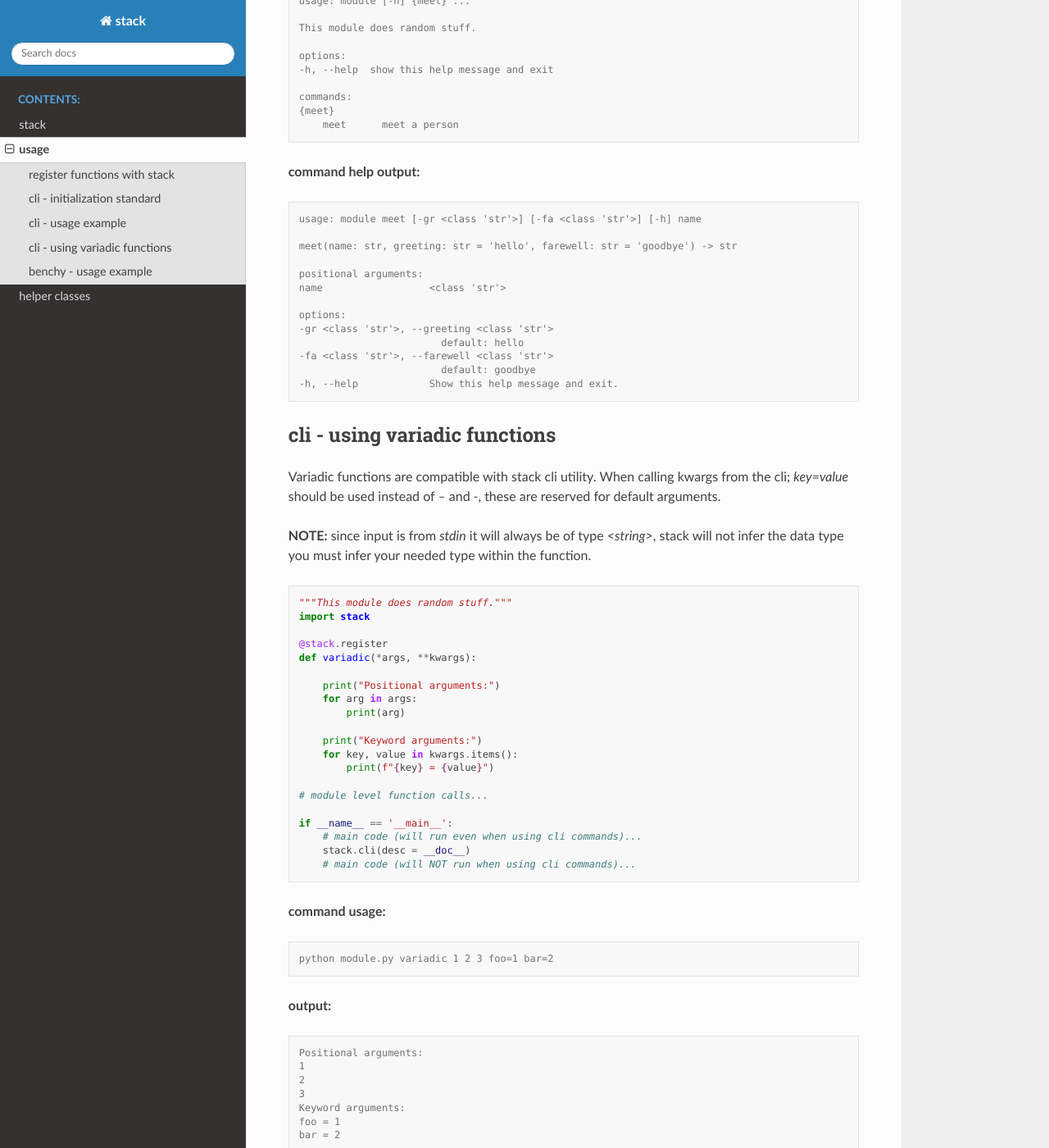
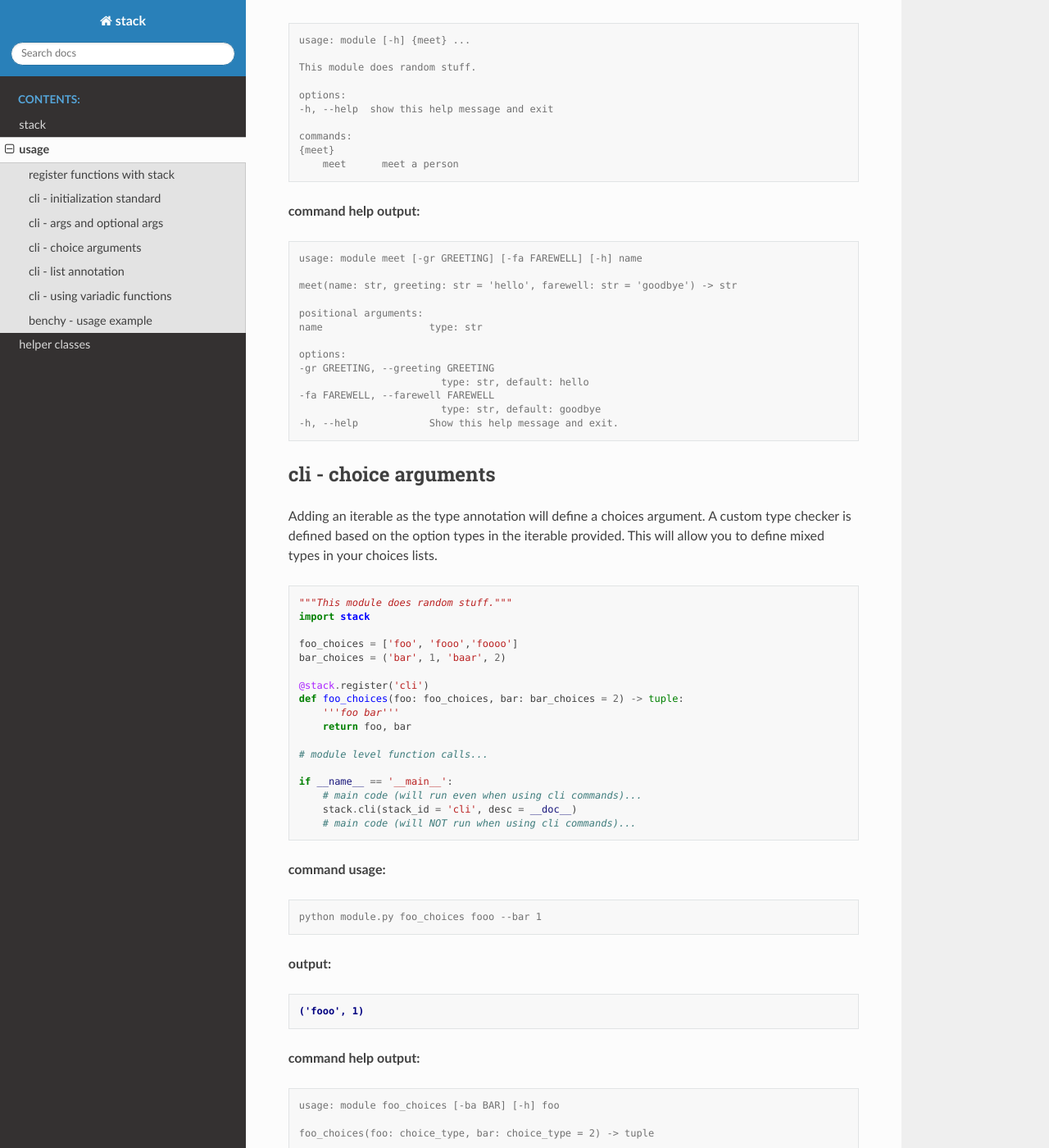
Before and after one commit to aastopher/stakk, a Sphinx documentation site: the page built from docs/source/usage.rst, in a window 1280 px wide and 1400 px high, scrolled down 1865 px. Shown: the whole window at 82% size. Built offline with Sphinx 7.4.7 and the Read the Docs theme 2.0.0, drawn with Linux system fonts in a browser that asks for light colours; some of the changed text lies outside the part shown.

Commit message:
update docs

```diff
--- a/docs/source/usage.rst
+++ b/docs/source/usage.rst
@@ -4,13 +4,13 @@
 register functions with stack
 ===============================
 
-Using the register decorator `@stack.register` on your functions will register it with stack `meta_handler`. Stored functions are available across tools.
+Using the register decorator `@stack.register('stack_id')` on your functions will register it with a stack in `meta_handler.Stack`. Functions in a stack are available for utilities to register and create a link to the stack.
 
 .. code-block:: python
 
    import stack
 
-   @stack.register
+   @stack.register('stack_id')
    def add(x : int, y : int):
        '''add two integers'''
        return x + y
@@ -22,18 +22,16 @@
    import stack
    import asyncio
 
-   @stack.register
+   @stack.register('stack_id')
    async def delay_add(x : int, y : int):
        '''add two integers after 1 sec'''
        await asyncio.sleep(1)
        return x + y
 
-**NOTE:** Adding type hinting to your functions enforces types in the cli and adds positional arg class identifiers in the help docs for the command.
-
 cli - initialization standard
 =============================
 
-It is suggested to define the command line interface after `if __name__ == '__main__'`. Any code before the cli will run even if a cli command is used; code after the cli definition will not run when passing a cli command.
+It is suggested to define the command line interface after `if __name__ == '__main__'`. Any code before the cli will run even if a cli command is used; code after the cli definition will not run when passing a cli command. The cli initialization will require 1 argument a stack_id, optionally you can provide a description it is suggested to use doc strings for this and init as shown.
 
 .. code-block:: python
 
@@ -45,18 +43,20 @@
 
     if __name__ == '__main__':
         # main code (will run even when using cli commands)...
-        stack.cli(*args, **kwargs)
+        stack.cli(stack_id = 'stack_id', desc = __doc__) # desc is optional
         # main code (will NOT run when using cli commands)...
 
-cli - usage example
-===================
+cli - args and optional args
+============================
+
+Adding a default value will create an optional arg for the command. The keyword and default value will be displayed in the help docs along with the type if one is given.
 
 .. code-block:: python
 
     """This module does random stuff."""
     import stack
 
-    @stack.register
+    @stack.register('cli')
     def meet(name : str, greeting : str = 'hello', farewell : str = 'goodbye') -> str:
         '''meet a person'''
         return f'\n{greeting} {name}\n{farewell} {name}'
@@ -65,10 +65,10 @@
 
     if __name__ == '__main__':
         # main code (will run even when using cli commands)...
-        stack.cli(desc = __doc__)
+        stack.cli(stack_id = 'cli', desc = __doc__)
         # main code (will NOT run when using cli commands)...
 
-**NOTE:** Adding type hinting to your functions enforces types in the cli and adds positional arg class identifiers in the help docs for the command.
+**NOTE:** Adding type hinting to your functions enforces types in the cli and adds positional arg class identifiers in the help docs for that command.
 
 **command usage:**
 
@@ -102,34 +102,134 @@
 
 .. code-block:: console
 
-    usage: module meet [-gr <class 'str'>] [-fa <class 'str'>] [-h] name
+    usage: module meet [-gr GREETING] [-fa FAREWELL] [-h] name
 
     meet(name: str, greeting: str = 'hello', farewell: str = 'goodbye') -> str
 
     positional arguments:
-    name                  <class 'str'>
+    name                  type: str
 
     options:
-    -gr <class 'str'>, --greeting <class 'str'>
-                            default: hello
-    -fa <class 'str'>, --farewell <class 'str'>
-                            default: goodbye
+    -gr GREETING, --greeting GREETING
+                            type: str, default: hello
+    -fa FAREWELL, --farewell FAREWELL
+                            type: str, default: goodbye
     -h, --help            Show this help message and exit.
+
+cli - choice arguments
+======================
+
+Adding an iterable as the type annotation will define a choices argument. A custom type checker is defined based on the option types in the iterable provided. This will allow you to define mixed types in your choices lists.
+
+.. code-block:: python
+
+    """This module does random stuff."""
+    import stack
+
+    foo_choices = ['foo', 'fooo','foooo']
+    bar_choices = ('bar', 1, 'baar', 2)
+
+    @stack.register('cli')
+    def foo_choices(foo: foo_choices, bar: bar_choices = 2) -> tuple:
+        '''foo bar'''
+        return foo, bar
+
+    # module level function calls...
+
+    if __name__ == '__main__':
+        # main code (will run even when using cli commands)...
+        stack.cli(stack_id = 'cli', desc = __doc__)
+        # main code (will NOT run when using cli commands)...
+
+**command usage:**
+
+.. code-block:: console
+
+    python module.py foo_choices fooo --bar 1
+
+**output:**
+
+.. code-block:: console
+
+    ('fooo', 1)
+
+**command help output:**
+
+.. code-block:: console
+
+    usage: module foo_choices [-ba BAR] [-h] foo
+
+    foo_choices(foo: choice_type, bar: choice_type = 2) -> tuple
+
+    positional arguments:
+    foo                 choices: (foo, fooo, foooo)
+
+    options:
+    -ba BAR, --bar BAR  choices: (bar, 1, baar, 2), default: 2
+    -h, --help          Show this help message and exit.
+
+cli - list annotation
+=====================
+
+Using list as a type annotation has special context. This will prompt the cli to define a custom list type which returns `re.split(r'[;,| ]', value)`. This allows you to specify string with delimiters which are converted to lists before being passed to the function. You are welcome to create and pass your own type functions but lists are built in for ease of use.
+
+.. code-block:: python
+
+    """This module does random stuff."""
+    import stack
+
+    @stack.register('cli')
+    def foo_lists(foo : list, bar : list = ['foo','bar']) -> tuple:
+            return foo, bar
+
+    # module level function calls...
+
+    if __name__ == '__main__':
+        # main code (will run even when using cli commands)...
+        stack.cli(stack_id = 'cli', desc = __doc__)
+        # main code (will NOT run when using cli commands)...
+
+**command usage:**
+
+.. code-block:: console
+
+    python module.py foo_lists 'foo,bar;foo|bar foo'
+
+**output:**
+
+.. code-block:: console
+
+    (['foo', 'bar', 'foo', 'bar', 'foo'], ['foo', 'bar'])
+
+**command help output:**
+
+.. code-block:: console
+
+    usage: module foo_lists [-ba BAR] [-h] foo
+
+    foo_lists(foo: type_list, bar: type_list = ['foo', 'bar']) -> tuple
+
+    positional arguments:
+    foo                 type: list
+
+    options:
+    -ba BAR, --bar BAR  type: list, default: ['foo', 'bar']
+    -h, --help          Show this help message and exit.
 
 cli - using variadic functions
 ==============================
 
 Variadic functions are compatible with stack cli utility. When calling kwargs from the cli; `key=value` should be used instead of `--` and `-`, these are reserved for default arguments.
 
-**NOTE:** since input is from `stdin` it will always be of type `<string>`, stack will not infer the data type you must infer your needed type within the function.
+**NOTE:** providing type annotations will enforce type, however this will apply to all `*args` or `**kwargs`, if custom logic is needed you can create and pass a custom type function.
 
 .. code-block:: python
 
     """This module does random stuff."""
     import stack
 
-    @stack.register
-    def variadic(*args, **kwargs):
+    @stack.register('cli')
+    def variadic(*args: str, **kwargs: int):
 
         print("Positional arguments:")
         for arg in args:
@@ -143,26 +243,42 @@
 
     if __name__ == '__main__':
         # main code (will run even when using cli commands)...
-        stack.cli(desc = __doc__)
+        stack.cli(stack_id = 'cli', desc = __doc__)
         # main code (will NOT run when using cli commands)...
 
 **command usage:**
 
 .. code-block:: console
 
-    python module.py variadic 1 2 3 foo=1 bar=2
+    python module.py variadic foo bar foo foo=1 bar=2
 
 **output:**
 
 .. code-block:: console
 
     Positional arguments:
-    1
-    2
-    3
+    foo
+    bar
+    foo
+
     Keyword arguments:
     foo = 1
     bar = 2
+
+**command help output:**
+
+.. code-block:: console
+
+    usage: dev variadic [-h] [*args ...] [**kwargs ...]
+
+    variadic(args, kwargs)
+
+    positional arguments:
+    *args       ex: command arg1 arg2
+    **kwargs    ex: command key=value
+
+    options:
+    -h, --help  Show this help message and exit.
 
 benchy - usage example
 ======================
@@ -172,34 +288,42 @@
 .. code-block:: python
 
     import stack
+    import asyncio
 
     @stack.benchy
-    @stack.register
+    @stack.register('test_stack')
     def add(x : int, y : int):
         '''add two integers'''
         return x + y
 
-    @stack.register
+    @stack.register('test_stack')
     @stack.benchy
     def subtract(x : int, y : int):
         '''subtract two integers'''
         return x - y
 
     @stack.benchy
-    @stack.register
+    @stack.register('test_stack')
     def calc(x : int, y : int, atype : str = '+') -> int:
-        '''caclulates a thing'''
+        '''calculates a thing'''
         if atype == '+':
             res = add(x, y)
         elif atype == '-':
             res = subtract(x, y)
         return res
 
+    @stack.register('test_stack')
+    @stack.benchy
+    async def async_example():
+        '''An example async function'''
+        await asyncio.sleep(1)
+        print("Async function completed.")
+
     add(1,2)
     add(2,2)
     subtract(1,2)
     calc(2,3, atype='-')
-
+    asyncio.get_event_loop().run_until_complete(async_example())
 
 After the functions have been executed, the benchmark report can be accessed with `stack.benchy.report`.
 
@@ -227,9 +351,13 @@
     'subtract': [{'args': [{'type': 'int', 'value': 1}, {'type': 'int', 'value': 2}],
             'benchmark': 5.205394700169563e-05,
             'kwargs': None,
-            'result': {'type': 'int', 'value': -1}}]}
+            'result': {'type': 'int', 'value': -1}}],
+    'async_example': [{'args': None,
+            'benchmark': 1.001522845996078,
+            'kwargs': None,
+            'result': {'type': 'NoneType', 'value': None}}],
 
-The output of the benchmark report will adhere to the following format. `function > call records`. Call records consist of `{args, kwargs, result, benchmark}` there will be a record for each call of a given function.
+The output of the benchmark report will adhere to the following format. `function : call report`. Call reports consist of `{args, kwargs, result, benchmark}` there will be a record for each call of a given function.
 
 **NOTE:** given an iterable for `arg`, `kwarg`, or `result` the object will be summarized in terms of vector length.
 
```
Also changed, not shown: README.md (+242 -86 lines), docs/source/helpers.rst (+2 -7 lines), docs/source/stack.rst (+4 -4 lines), 1 other file.
